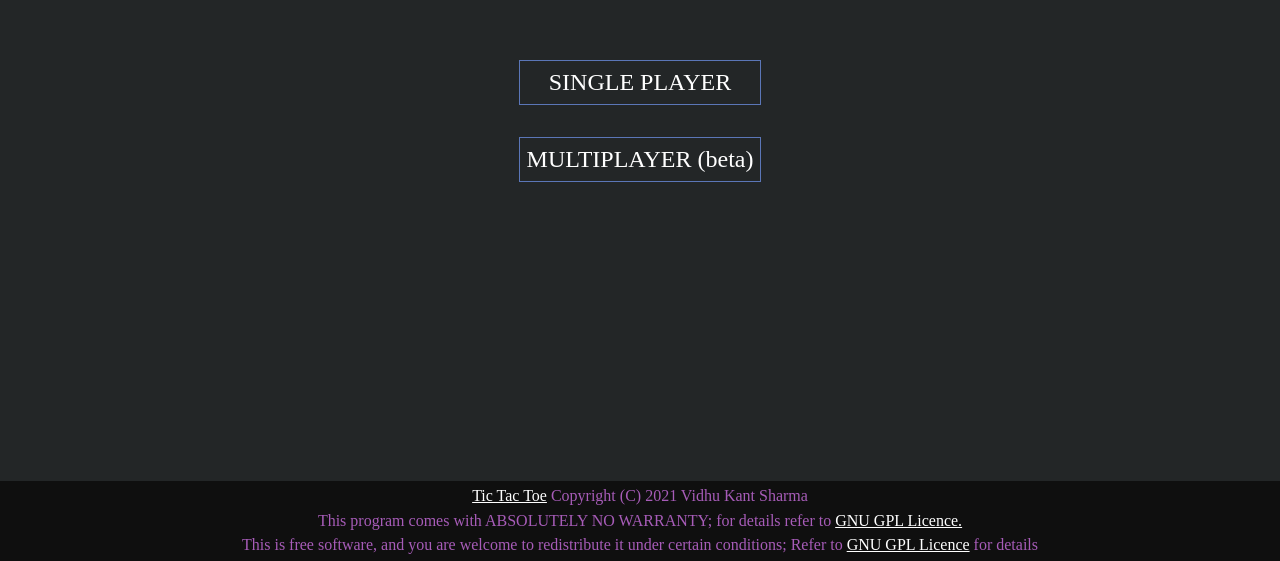
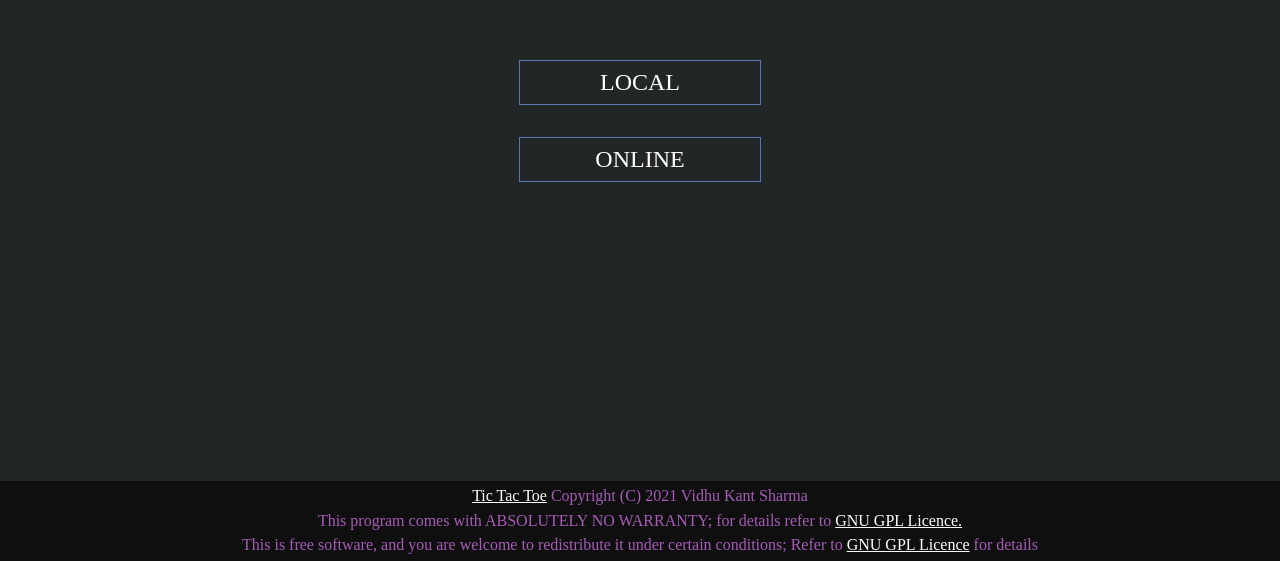
Before and after one commit to MikunoNaka/tic-tac-toe, a React (Create React App) app: page / in a window 1280 px wide. Shown: the part 239-800 px from the top of the page. Built offline with nearby package versions, Linux system fonts and the light colour scheme; no server answers.

Commit message:
Update README and change gamemode names

```diff
--- a/src/components/GamemodeChooser.js
+++ b/src/components/GamemodeChooser.js
@@ -30,14 +30,14 @@ const GamemodeChooser = (props) => {
             props.setGameStarted(true);
             props.setMultiplayer(false);
           }}>
-            SINGLE PLAYER
+            LOCAL
           </div>
 
           <div className={"GamemodeButton"} onClick={() => {
             setShowMPMenu(true);
             props.setMultiplayer(true);
           }}>
-            MULTIPLAYER (beta)
+            ONLINE
           </div>
         </>
       }
```
Also changed, not shown: 1 other file (tests, documents, lock files or other folders).
